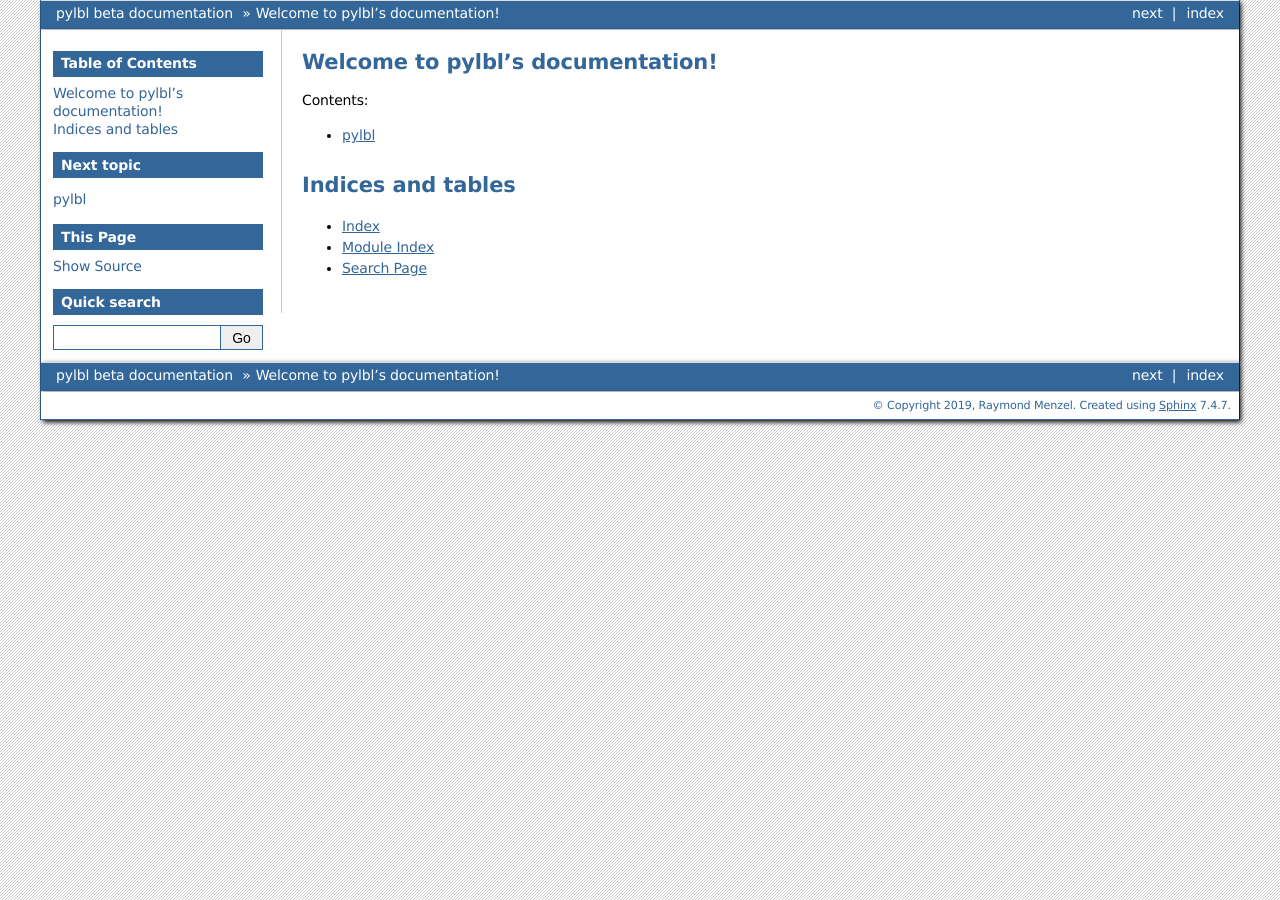
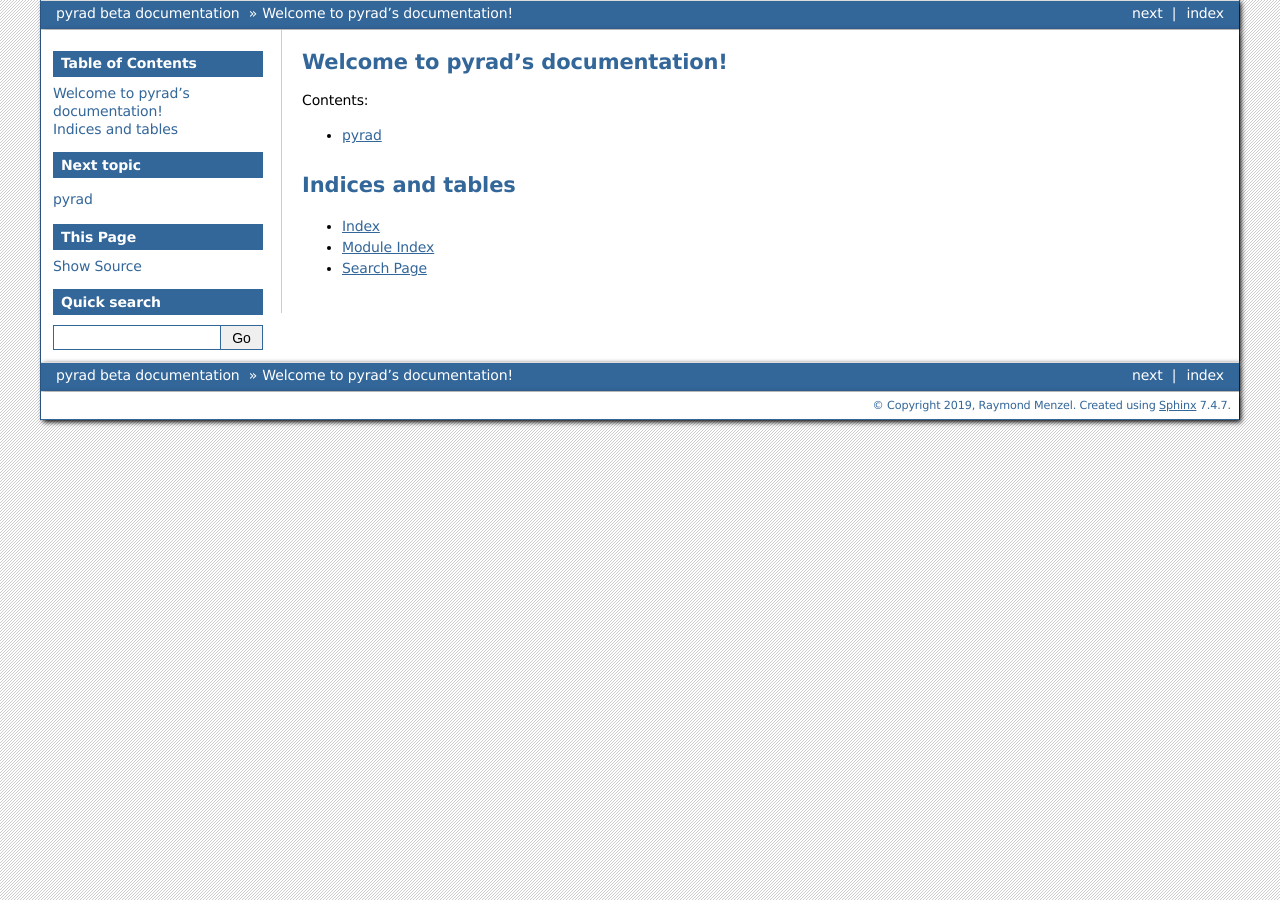
Before and after one commit to menzel-gfdl/pylbl, a Sphinx documentation site: the page built from docs/index.rst, in a window 1280 px wide. Built offline with Sphinx 7.4.7, drawn with Linux system fonts in a browser that asks for light colours.

```diff
--- a/README.rst
+++ b/README.rst
@@ -1,4 +1,4 @@
-pylbl
+pyrad
 =====
 
 .. image:: https://travis-ci.com/menzel-gfdl/pylbl.svg?branch=reorganize-take-2
@@ -9,7 +9,7 @@ pylbl
    :target: https://pylbl.readthedocs.io/en/latest/
    :alt: Documentation Status
 
-Pyrad is a simple (one-dimensional), pure python, all-sky atmospheric radiation package.
+   Pyrad is a simple (one-dimensional), pure python, all-sky atmospheric radiation package.
 
 .. literalinclude:: integration_test.py
    :language: Python
--- a/docs/conf.py
+++ b/docs/conf.py
@@ -17,7 +17,7 @@ sys.path.insert(0, os.path.abspath(".."))
 
 # -- Project information -----------------------------------------------------
 
-project = "pylbl"
+project = "pyrad"
 copyright = "2019, Raymond Menzel"
 author = "Raymond Menzel"
 
--- a/docs/index.rst
+++ b/docs/index.rst
@@ -1,9 +1,9 @@
-.. pylbl documentation master file, created by
+.. pyrad documentation master file, created by
    sphinx-quickstart on Tue Dec 31 11:06:18 2019.
    You can adapt this file completely to your liking, but it should at least
    contain the root `toctree` directive.
 
-Welcome to pylbl's documentation!
+Welcome to pyrad's documentation!
 =================================
 
 .. toctree::
```
Also changed, not shown: 2 other files.
